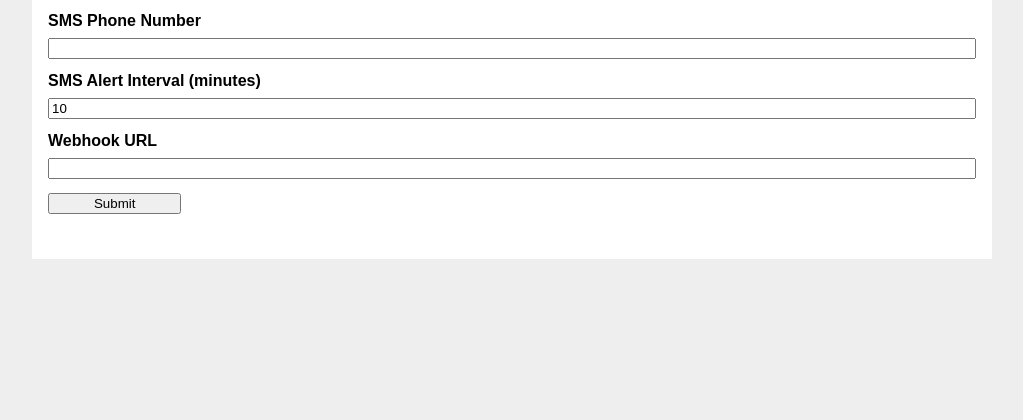
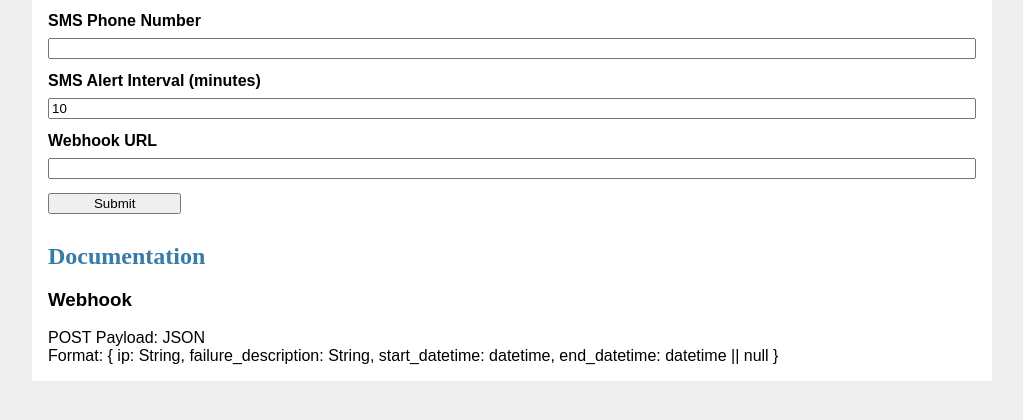
Before and after one commit to genericmask/USF-F2021-OPSWAT-Senior-Project, a Flask app: page / in a window 1280 px wide. Shown: the part 266-686 px from the top of the page, without its empty margins (128-1151 px from the left). Run offline with Flask 2, Linux system fonts and the light colour scheme.

Commit message:
documentation

```diff
--- a/server/flaskr/templates/home.html
+++ b/server/flaskr/templates/home.html
@@ -24,7 +24,13 @@
         <input id="webhookURLInput" type="text" name="webhook_url">
 
         <input type="submit" value="Submit">
-    </form>
+      </form>
+    </div>
+    <div id="documentation">
+      <h1>Documentation</h1>
+      <h3>Webhook</h3>
+      <span>POST Payload: JSON</span><br>
+      <span>Format: { ip: String, failure_description: String, start_datetime: datetime, end_datetime: datetime || null }</span>
     </div>
 
 {% endblock %}
```
